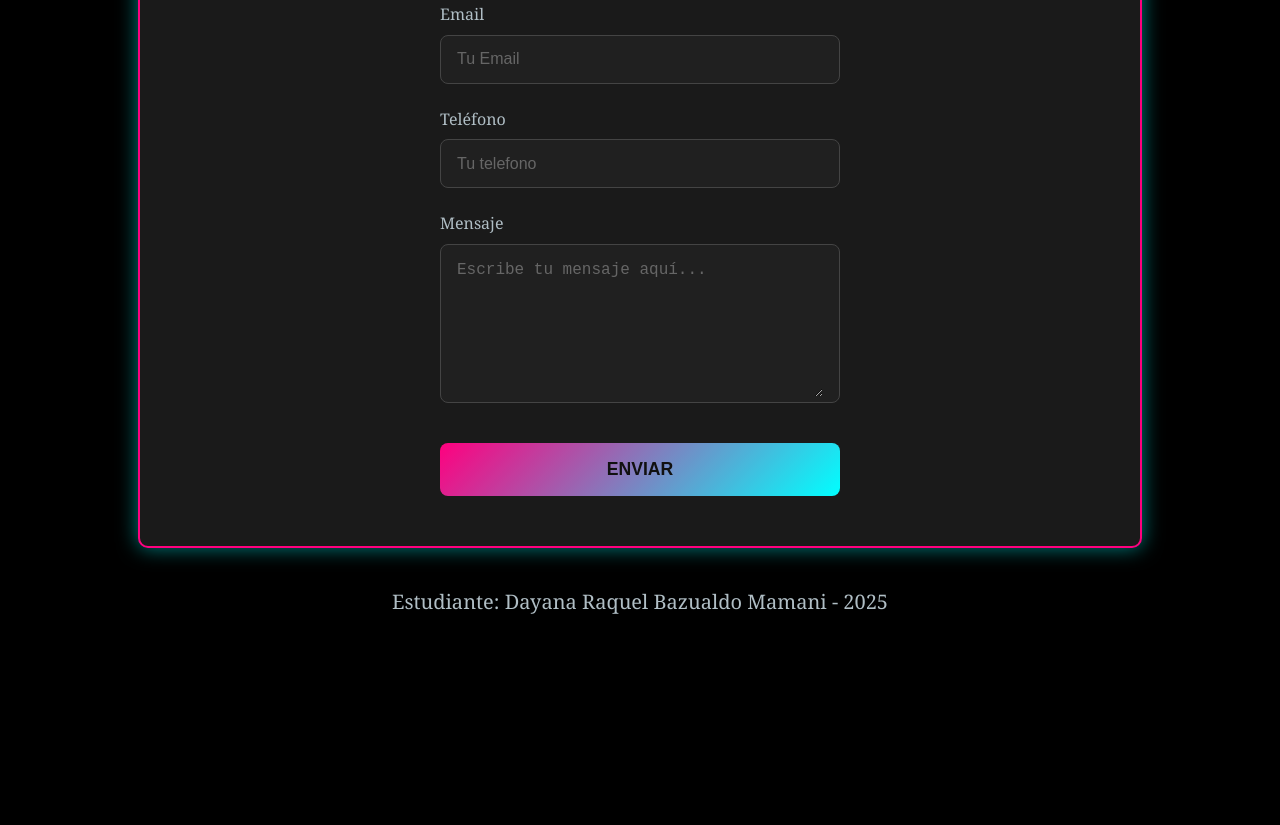
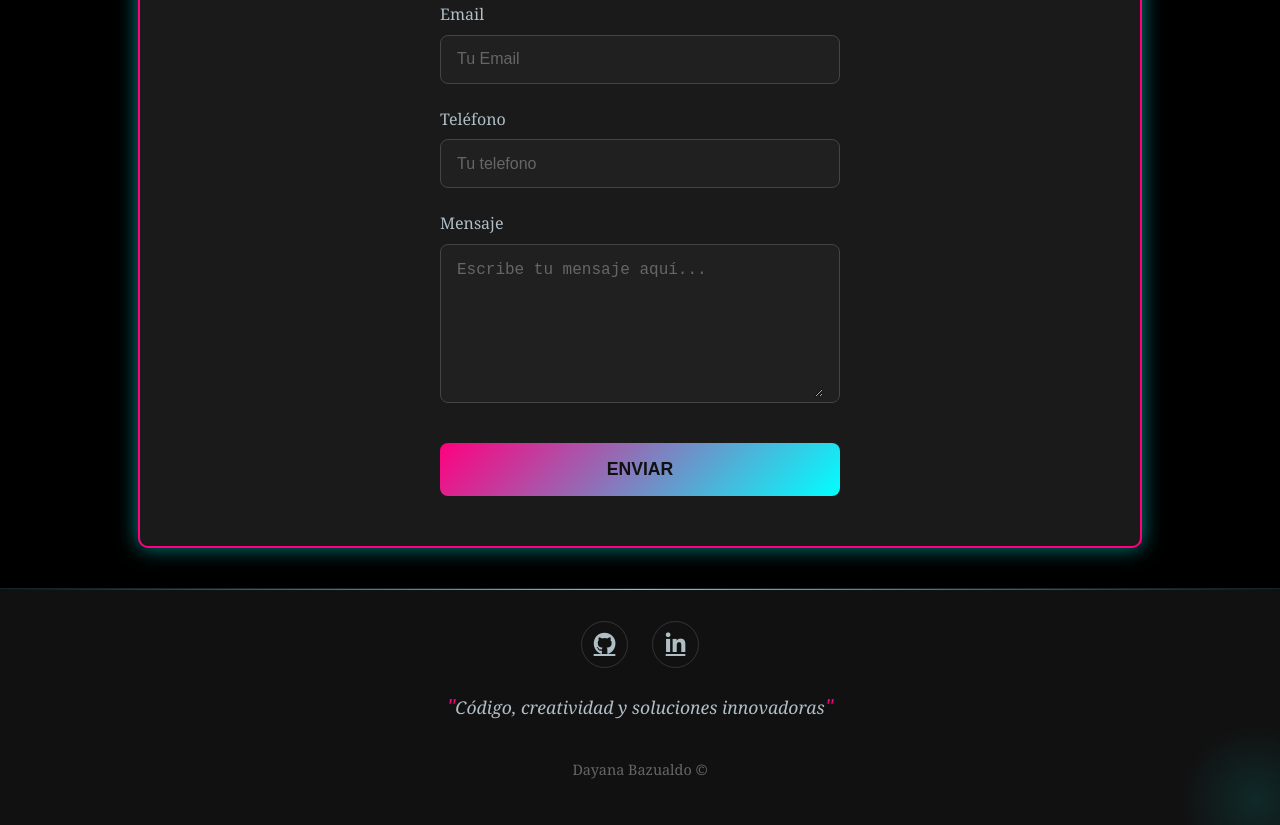
Before and after one commit to Dayana-Raquel/Mi_Pagina_Web, a plain HTML site: page index.html in a window 1280 px wide. Shown: the part 3157-3982 px from the top of the page. Before the commit the page ends 3792 px from the top, so only its background shows below. Drawn offline with Linux system fonts and the light colour scheme.

Commit message:
Footer añadido

```diff
--- a/index.html
+++ b/index.html
@@ -52,7 +52,7 @@
                     <h3><i class="fas fa-user"></i> Datos Personales</h3>
                     <ul>
                         <li><i class="fas fa-map-marker-alt"></i> <strong>Ubicación:</strong> Oruro, Bolivia</li>
-                        <li><i class="fab fa-github"></i> <strong>Github:</strong> Dayana-Raquel</li>
+                        <li><i class="fab fa-github"></i> <strong>Github:</strong></a> Dayana-Raquel</li>
                         <li><i class="fas fa-birthday-cake"></i> <strong>Cumpleaños:</strong> 23/04</li>
                         <li><i class="fas fa-user-graduate"></i> <strong>Ocupación:</strong> Estudiante</li>
                     </ul>
@@ -180,10 +180,11 @@
             </div>
         </section>
 
-
         <section id="portafolio" class="portfolio">
             <h2>Portafolio</h2>
+
         </section>
+
 
         <section id="contact" class="contact">
             <div class="contenedor-contacto">
@@ -225,7 +226,16 @@
     </main>
 
     <footer class="footer">
-        <p>Estudiante: Dayana Raquel Bazualdo Mamani - 2025</p>
+        <div class="footer-content">
+            <div class="social-footer">
+                <a href="https://github.com/Dayana-Raquel" aria-label="GitHub"><i class="fab fa-github"></i></a>
+                <a href="https://www.linkedin.com/in/dayana-bazualdo-02341535a?utm_source=share&utm_campaign=share_via&utm_content=profile&utm_medium=android_app" aria-label="LinkedIn"><i class="fab fa-linkedin-in"></i></a>
+            </div>
+
+            <p class="footer-quote">Código, creatividad y soluciones innovadoras</p>
+
+            <p class="copyright">Dayana Bazualdo © <span id="current-year"></span></p>
+        </div>
     </footer>
 </body>
 </html>
--- a/style.css
+++ b/style.css
@@ -828,7 +828,94 @@ body {
 }
 /*---*/
 
-.footer{
+/* Estilos para el footer */
+.footer {
+    background: #111;
+    padding: 2rem 0;
+    border-top: 1px solid rgba(0, 255, 255, 0.1);
+    position: relative;
+    overflow: hidden;
+}
+
+.footer::before {
+    content: "";
+    position: absolute;
+    top: 0;
+    left: 0;
+    width: 100%;
+    height: 1px;
+    background: linear-gradient(90deg, transparent, #00FFFF, transparent);
+}
+
+.footer-content {
+    max-width: 1200px;
+    margin: 0 auto;
+    display: flex;
+    flex-direction: column;
+    align-items: center;
+    gap: 1.5rem;
+    padding: 0 20px;
+}
+
+.social-footer {
+    display: flex;
+    gap: 1.5rem;
+}
+
+.social-footer a {
+    color: #B0BEC5;
+    font-size: 1.4rem;
+    width: 45px;
+    height: 45px;
+    border-radius: 50%;
+    display: flex;
+    align-items: center;
+    justify-content: center;
+    transition: all 0.3s;
+    border: 1px solid rgba(176, 190, 197, 0.2);
+}
+
+.social-footer a:hover {
+    color: #00FFFF;
+    transform: translateY(-3px);
+    border-color: #00FFFF;
+    box-shadow: 0 0 15px rgba(0, 255, 255, 0.3);
+}
+
+.footer-quote {
+    color: #B0BEC5;
+    font-style: italic;
     text-align: center;
-    font-size: 20px;
+    font-size: 1.1rem;
+    max-width: 600px;
+    margin: 0 auto;
+    position: relative;
 }
+
+.footer-quote::before,
+.footer-quote::after {
+    content: '"';
+    color: #FF007F;
+    font-size: 1.3rem;
+}
+
+.copyright {
+    color: #666;
+    font-size: 0.9rem;
+    margin-top: 1rem;
+}
+
+#current-year {
+    color: #00FFFF;
+}
+
+.footer::after {
+    content: '';
+    position: absolute;
+    bottom: -50px;
+    right: -50px;
+    width: 150px;
+    height: 150px;
+    background: radial-gradient(circle, rgba(0, 255, 255, 0.1) 0%, transparent 70%);
+    z-index: 0;
+}
```
